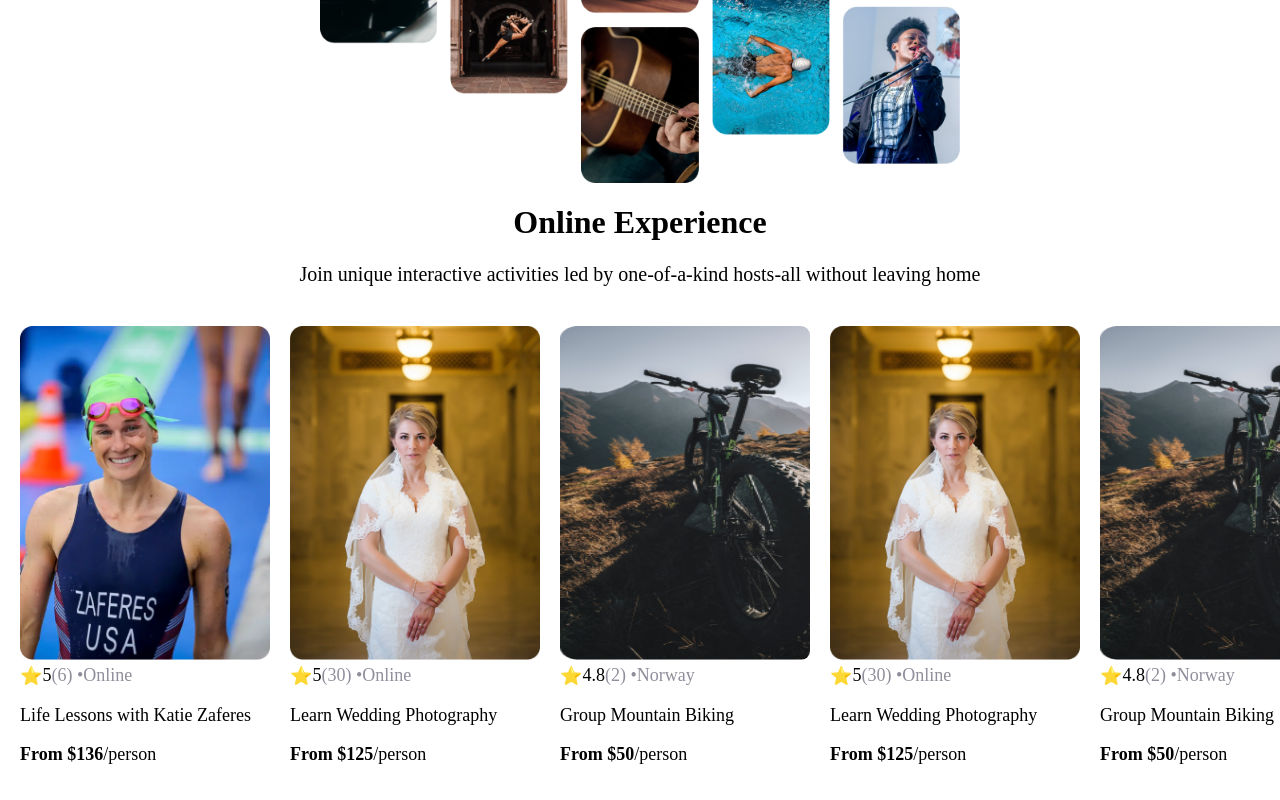
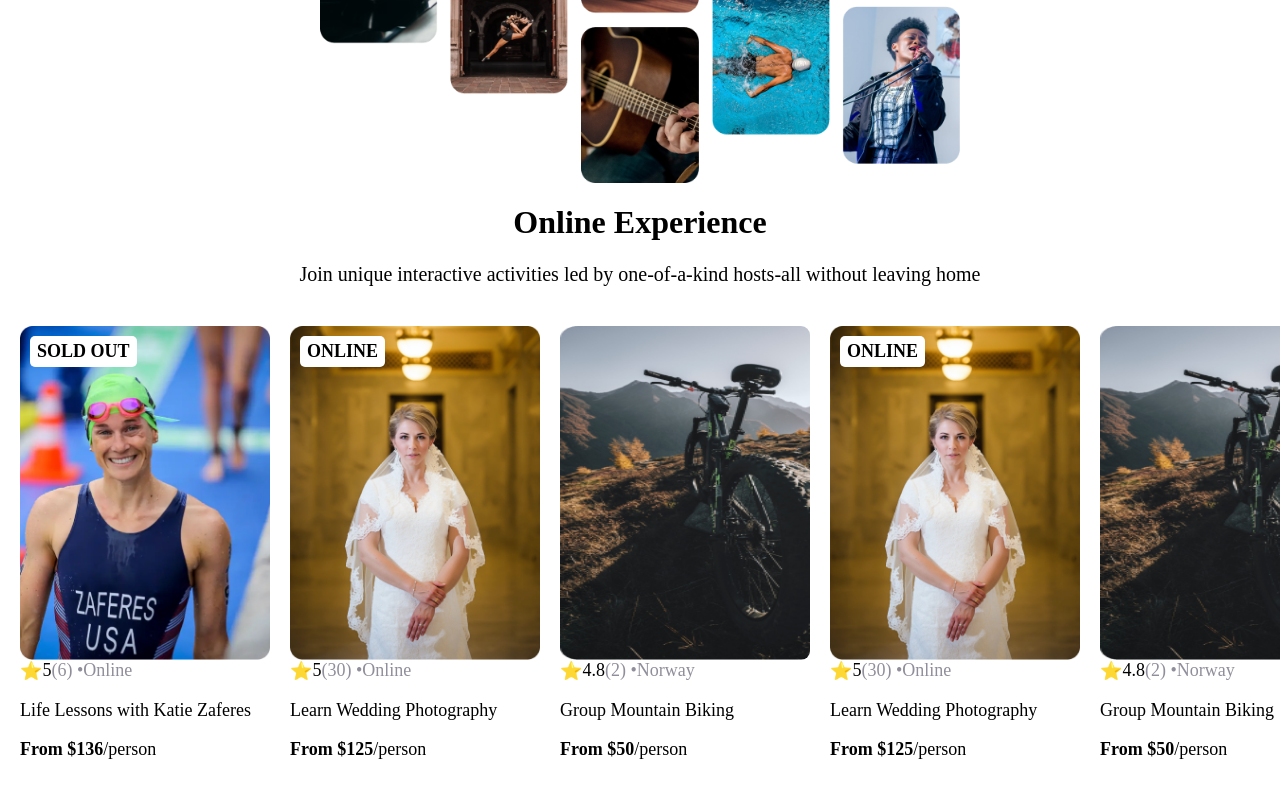
Before and after one commit to ranvijaysingh198/AirBnb, a React (Create React App) app: page / in a window 1280 px wide. Shown: the part 282-1082 px from the top of the page. Built offline with nearby package versions, Linux system fonts and the light colour scheme.

Commit message:
Added badge Logic and css

```diff
--- a/src/components/Card.jsx
+++ b/src/components/Card.jsx
@@ -1,9 +1,17 @@
 import React from "react";
-// import katie from "../Images/image12.png"
 
 function Card(props){
+    let badgeText
+    if(props.openSpots === 0){
+        badgeText = "SOLD OUT"
+    }else if(props.location === "Online"){
+        badgeText = "ONLINE"
+    }
+
+
     return(
         <div className="card">
+            {badgeText && <div className="card-badge" >{badgeText}</div>}
             <img src={props.img} alt = {props.alt} className="card-image"/>
             <div className="card-stats">
                 <span>⭐</span>
--- a/src/index.css
+++ b/src/index.css
@@ -50,18 +50,22 @@
   padding: 20px;
 }
 
-
-.card{
-  width: 250px;
-  font-size: 18px;
-  flex: 0 0 auto;
-}
 .card-list{
   display: flex;
   flex-wrap: nowrap;
   gap: 20px;
   overflow-x: auto;
+  justify-content: space-between;
 }
+.card{
+  width: 250px;
+  font-size: 18px;
+  flex: 0 0 auto;
+  display: flex;
+  flex-direction: column;
+  position: relative;
+}
+
 .card-image{
   width: 100%;
   height: 334px;
@@ -78,3 +82,12 @@
 .card-price{
   margin-top: auto;
 }
+.card-badge {
+  position: absolute;
+  top: 10px;
+  left: 10px;
+  background-color: white;
+  padding: 5px 7px;
+  border-radius: 5px;
+  font-weight: bold;
+}
```
